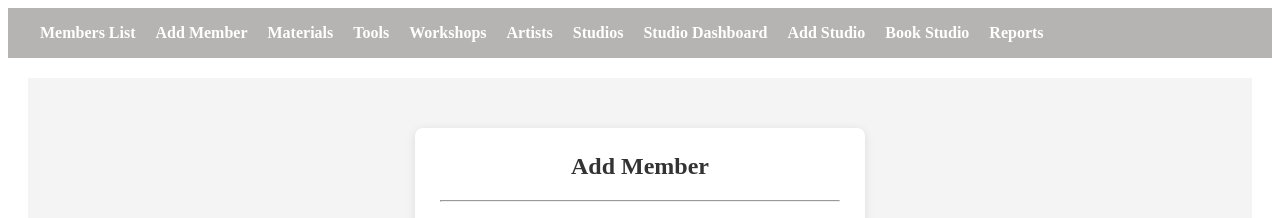
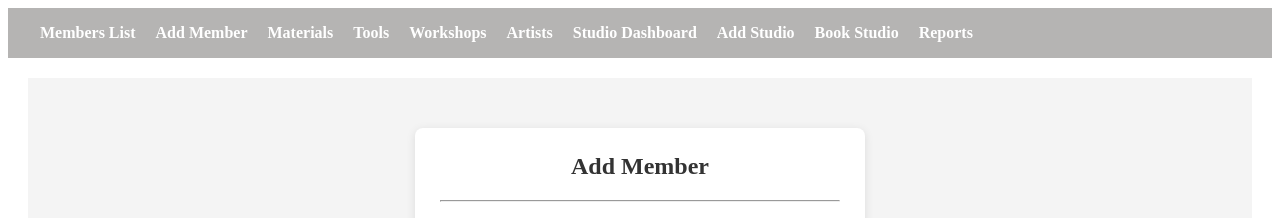
Before and after one commit to Yara-ayman1/-The-Creative-Workshop-Studio-Management, a Django app: page /add_member/ in a window 1280 px wide. Shown: the top 218 px of the page. Run offline with Django 5.2, Linux system fonts and the light colour scheme; parts of the project's set-up code (start-up, migrations or seed data) failed here and were passed over.

Commit message:
Update Navbar.html

```diff
--- a/Workshop_Studio/templates/Navbar.html
+++ b/Workshop_Studio/templates/Navbar.html
@@ -23,7 +23,6 @@
     <a href="{% url 'tool_dashboard' %}">Tools</a>
     <a href="{% url 'workshop_list' %}">Workshops</a>
     <a href="{% url 'artist_list' %}">Artists</a>
-    <a href="{% url 'studio_list' %}">Studios</a>
     <a href="{% url 'studio_list' %}">Studio Dashboard </a>
     <a href="{% url 'add_studio' %}">Add Studio</a>
     <a href="{% url 'book_studio' %}">Book Studio</a>
```
